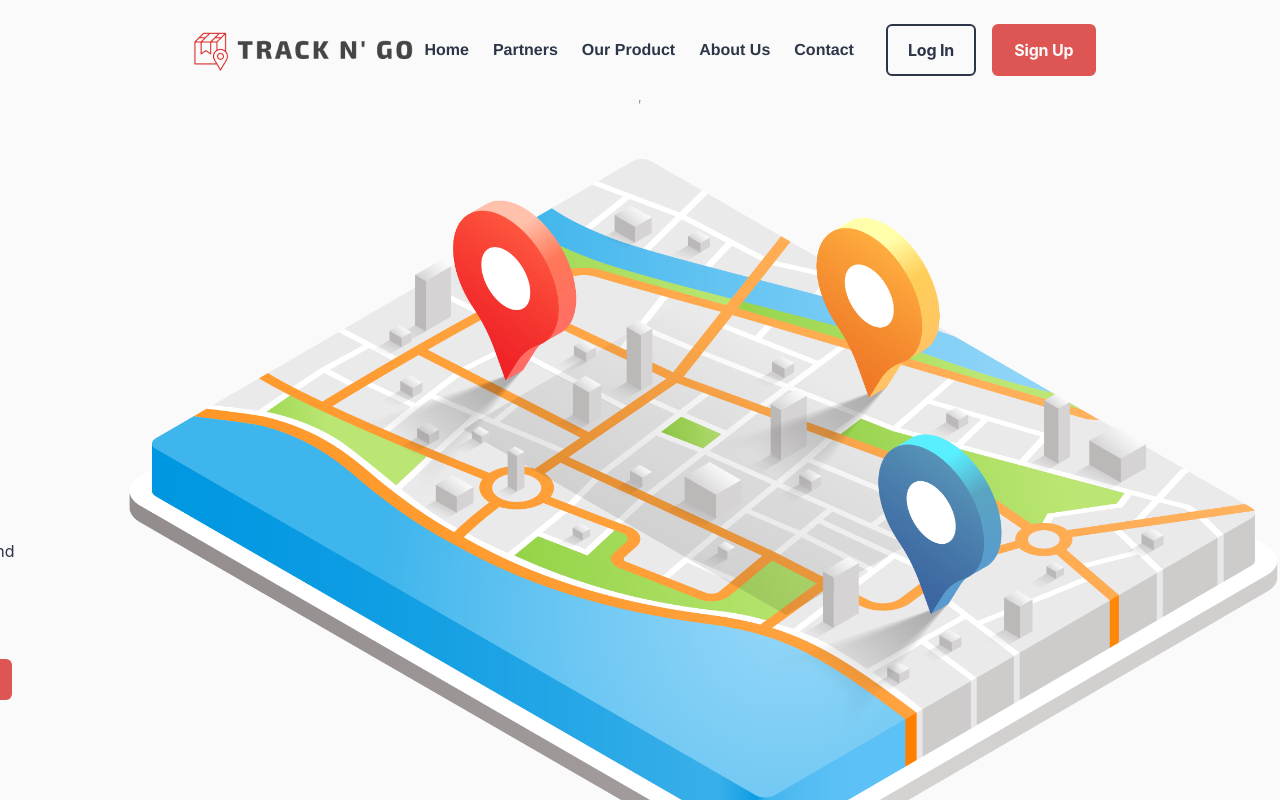
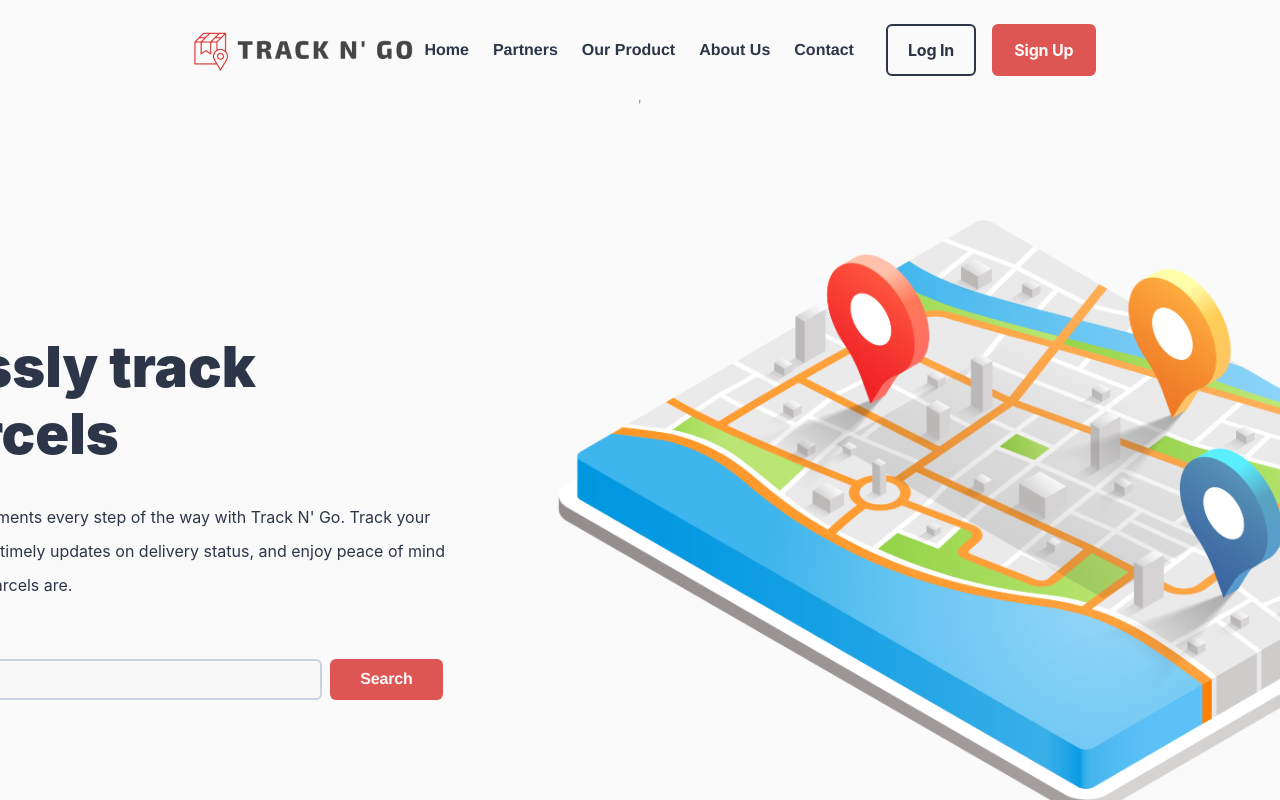
Before and after one commit to Hitagi7/Track-N-Go, a React (Vite) app: page / in a window 1280 px wide. Shown: the top 800 px of the page. Built offline with nearby package versions, Linux system fonts and the light colour scheme.

Commit message:
style: resized image container1

```diff
--- a/src/components/layout/Container1.css
+++ b/src/components/layout/Container1.css
@@ -1,14 +1,13 @@
 .Container1 {
     display: flex;
     height: 826px;
-    width: 100%;
     align-items: center;
     justify-content: flex-end;
     gap: 105px;
 }
 
 .Resize-image1 {
-    height: 724px;
+    height: 600px;
     flex-shrink: 0;
 }
 
```
